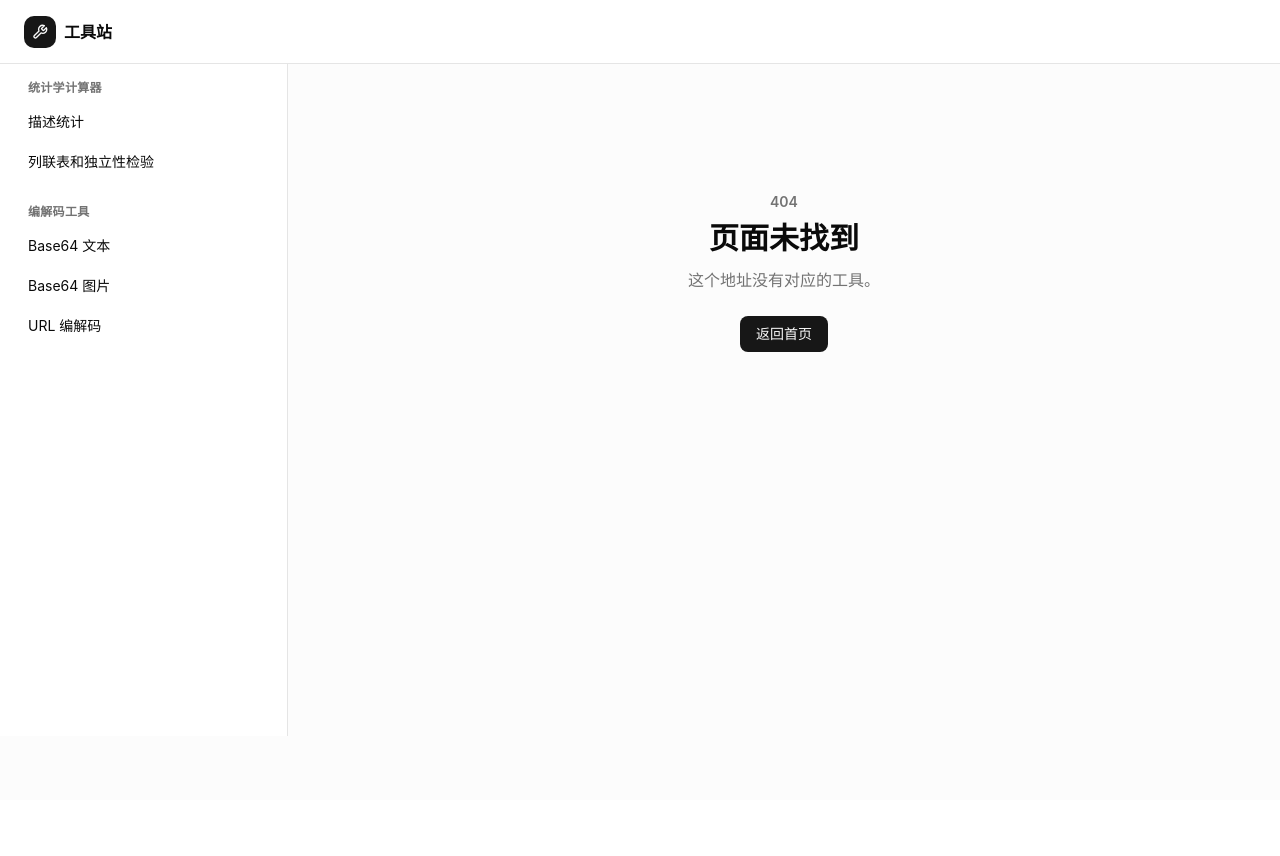
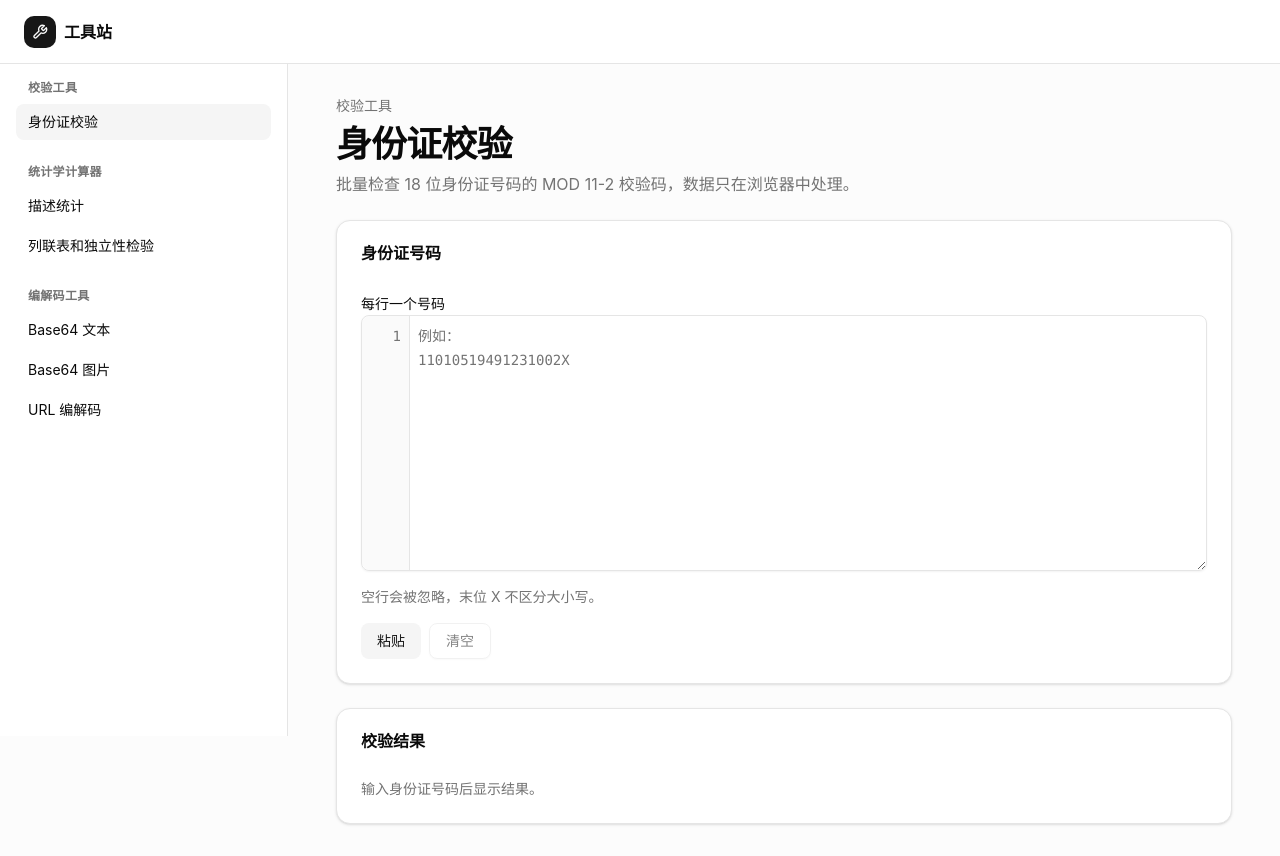
Before and after one commit to ShuJun-Junical/web-tools, a Vue app: page /validator/chinese-id in a window 1280 px wide. Before the commit this address had no page. Before the commit the page ends 800 px from the top, so only its background shows below. Built offline with nearby package versions, Linux system fonts and the light colour scheme.

Commit message:
身份证校验

```diff
--- a/src/components/ui/textarea/Textarea.vue
+++ b/src/components/ui/textarea/Textarea.vue
@@ -1,12 +1,16 @@
 <script setup lang="ts">
 import type { HTMLAttributes } from "vue"
+import { computed, ref } from "vue"
 import { useVModel } from "@vueuse/core"
 import { cn } from "@/lib/utils"
+
+defineOptions({ inheritAttrs: false })
 
 const props = defineProps<{
   class?: HTMLAttributes["class"]
   defaultValue?: string | number
   modelValue?: string | number
+  showLineNumbers?: boolean
 }>()
 
 const emits = defineEmits<{
@@ -17,10 +21,30 @@ const modelValue = useVModel(props, "modelValue", emits, {
   passive: true,
   defaultValue: props.defaultValue,
 })
+const scrollTop = ref(0)
+const lineNumbers = computed(() => Array.from(
+  { length: String(modelValue.value ?? "").split(/\r?\n/).length },
+  (_, index) => index + 1,
+).join("\n"))
 </script>
 
 <template>
+  <div v-if="showLineNumbers" class="relative">
+    <pre
+      aria-hidden="true"
+      class="pointer-events-none absolute inset-y-px left-px w-12 overflow-hidden rounded-l-md border-r bg-muted/50 py-2 pr-2 text-right font-mono text-sm leading-6 text-muted-foreground select-none"
+    ><span class="block" :style="{ transform: `translateY(-${scrollTop}px)` }">{{ lineNumbers }}</span></pre>
+    <textarea
+      v-bind="$attrs"
+      v-model="modelValue"
+      data-slot="textarea"
+      :class="cn('border-input placeholder:text-muted-foreground focus-visible:border-ring focus-visible:ring-ring/50 aria-invalid:ring-destructive/20 dark:aria-invalid:ring-destructive/40 aria-invalid:border-destructive dark:bg-input/30 flex field-sizing-content min-h-16 w-full rounded-md border bg-transparent py-2 pr-3 pl-14 font-mono text-base leading-6 shadow-xs transition-[color,box-shadow] outline-none focus-visible:ring-3 disabled:cursor-not-allowed disabled:opacity-50 md:text-sm', props.class)"
+      @scroll="scrollTop = ($event.currentTarget as HTMLTextAreaElement).scrollTop"
+    />
+  </div>
   <textarea
+    v-else
+    v-bind="$attrs"
     v-model="modelValue"
     data-slot="textarea"
     :class="cn('border-input placeholder:text-muted-foreground focus-visible:border-ring focus-visible:ring-ring/50 aria-invalid:ring-destructive/20 dark:aria-invalid:ring-destructive/40 aria-invalid:border-destructive dark:bg-input/30 flex field-sizing-content min-h-16 w-full rounded-md border bg-transparent px-3 py-2 text-base shadow-xs transition-[color,box-shadow] outline-none focus-visible:ring-3 disabled:cursor-not-allowed disabled:opacity-50 md:text-sm', props.class)"
--- /dev/null
+++ b/src/lib/chineseId.ts
@@ -0,0 +1,28 @@
+const weights = [7, 9, 10, 5, 8, 4, 2, 1, 6, 3, 7, 9, 10, 5, 8, 4, 2]
+const checkCodes = '10X98765432'
+
+function getCheckCode(value: string) {
+  if (!/^\d{17}$/.test(value.slice(0, 17))) return null
+
+  const sum = weights.reduce((total, weight, index) => total + Number(value[index]) * weight, 0)
+  return checkCodes[sum % 11]
+}
+
+export function isValidChineseId(value: string) {
+  const checkCode = getCheckCode(value)
+  return value.length === 18 && checkCode !== null && value[17].toUpperCase() === checkCode
+}
+
+export function findInvalidChineseIds(text: string) {
+  return text.split(/\r?\n/).flatMap((value, index) => {
+    const id = value.trim()
+    if (!id || isValidChineseId(id)) return []
+
+    return [{
+      line: index + 1,
+      id,
+      reason: id.length === 18 ? '校验码不对' : '长度不对',
+      expectedCheckCode: id.length === 17 || id.length === 18 ? getCheckCode(id) : null,
+    }]
+  })
+}
--- /dev/null
+++ b/src/pages/validator/ChineseIdPage.vue
@@ -0,0 +1,63 @@
+<script setup lang="ts">
+import { computed, ref } from 'vue'
+import ToolPage from '@/components/ToolPage.vue'
+import { Button } from '@/components/ui/button'
+import { Card, CardContent, CardHeader, CardTitle } from '@/components/ui/card'
+import { Textarea } from '@/components/ui/textarea'
+import { useClipboardActions } from '@/composables/useClipboardActions'
+import { findInvalidChineseIds } from '@/lib/chineseId'
+
+const text = ref('')
+const invalidIds = computed(() => findInvalidChineseIds(text.value))
+const idCount = computed(() => text.value.split(/\r?\n/).filter(line => line.trim()).length)
+const { clipboardError, readText } = useClipboardActions()
+
+async function paste() {
+  const value = await readText()
+  if (value !== null) text.value = value
+}
+</script>
+
+<template>
+  <ToolPage title="身份证校验" category="校验工具" description="批量检查 18 位身份证号码的 MOD 11-2 校验码，数据只在浏览器中处理。">
+    <Card>
+      <CardHeader><CardTitle>身份证号码</CardTitle></CardHeader>
+      <CardContent class="space-y-4">
+        <label for="chinese-id-list" class="text-sm font-medium">每行一个号码</label>
+        <Textarea
+          id="chinese-id-list"
+          v-model="text"
+          class="min-h-64 resize-y"
+          show-line-numbers
+          placeholder="例如：&#10;11010519491231002X"
+          :aria-invalid="invalidIds.length > 0"
+          aria-describedby="chinese-id-help validation-result"
+        />
+        <p id="chinese-id-help" class="text-sm text-muted-foreground">空行会被忽略，末位 X 不区分大小写。</p>
+        <div class="flex gap-2">
+          <Button variant="secondary" @click="paste">粘贴</Button>
+          <Button variant="outline" :disabled="!text" @click="text = ''">清空</Button>
+        </div>
+        <p v-if="clipboardError" role="alert" class="text-sm text-destructive">{{ clipboardError }}</p>
+      </CardContent>
+    </Card>
+
+    <Card id="validation-result" aria-live="polite">
+      <CardHeader><CardTitle>校验结果</CardTitle></CardHeader>
+      <CardContent>
+        <p v-if="!idCount" class="text-sm text-muted-foreground">输入身份证号码后显示结果。</p>
+        <p v-else-if="!invalidIds.length" role="status" class="text-sm font-medium text-green-700 dark:text-green-400">
+          {{ idCount }} 个身份证号码均通过校验。
+        </p>
+        <div v-else role="alert" class="space-y-3">
+          <p class="text-sm font-medium text-destructive">以下 {{ invalidIds.length }} 个身份证号码未通过校验：</p>
+          <ul class="space-y-2 font-mono text-sm">
+            <li v-for="item in invalidIds" :key="item.line" class="break-all rounded-lg bg-destructive/10 px-3 py-2 text-destructive">
+              第 {{ item.line }} 行：{{ item.id }}（{{ item.reason }}<template v-if="item.reason === '长度不对'">，应为 18 位</template><template v-if="item.expectedCheckCode">；校验码应为 {{ item.expectedCheckCode }}</template>）
+            </li>
+          </ul>
+        </div>
+      </CardContent>
+    </Card>
+  </ToolPage>
+</template>
--- a/src/tools.ts
+++ b/src/tools.ts
@@ -1,4 +1,15 @@
 export const toolGroups = [
+  {
+    title: '校验工具',
+    tools: [
+      {
+        path: '/validator/chinese-id',
+        title: '身份证校验',
+        description: '批量检查 18 位身份证号码的 MOD 11-2 校验码。',
+        component: () => import('@/pages/validator/ChineseIdPage.vue'),
+      },
+    ],
+  },
   {
     title: '统计学计算器',
     tools: [
```
Also changed, not shown: 1 other file (tests, documents, lock files or other folders).
